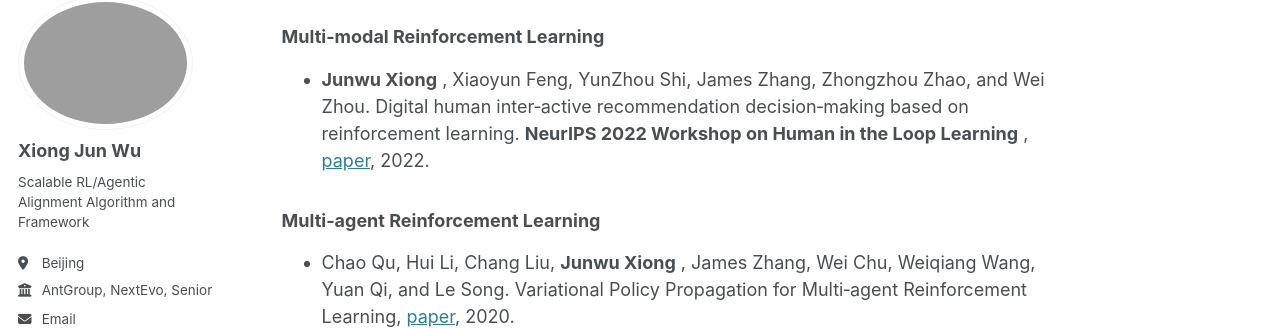
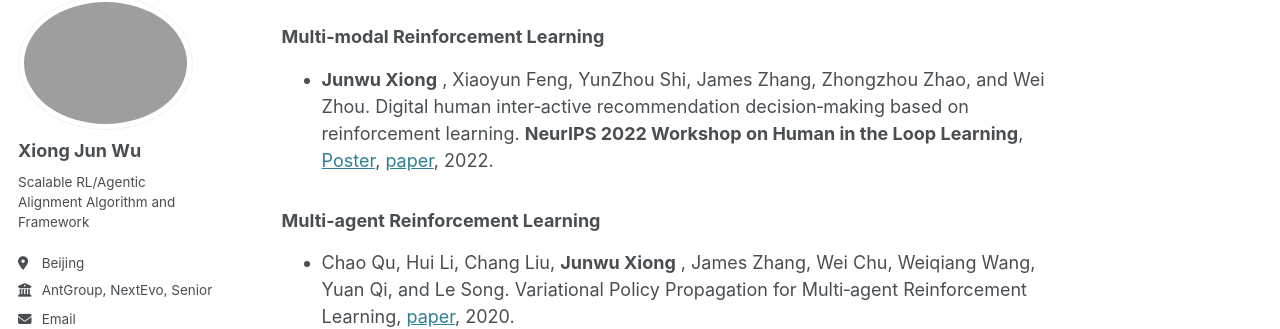
Before and after one commit to junwuxgi/junwuxgi.github.io, a Jekyll site: the page built from _pages/about.md, in a window 1280 px wide and 900 px high, scrolled down 2314 px. Shown: the part 110-439 px from the top of the window. Built offline with Jekyll 4.4.1, drawn with Linux system fonts in a browser that asks for light colours; some web fonts are replaced.

```diff
--- a/_pages/about.md
+++ b/_pages/about.md
@@ -55,7 +55,7 @@ redirect_from:
 
 ### **Multi-modal Reinforcement Learning**
 
-* **Junwu Xiong** , Xiaoyun Feng, YunZhou Shi, James Zhang, Zhongzhou Zhao, and Wei Zhou. Digital human inter‑active recommendation decision‑making based on reinforcement learning.  **NeurIPS 2022 Workshop on Human in the Loop Learning** , [paper](https://arxiv.org/abs/2210.10638), 2022.
+* **Junwu Xiong** , Xiaoyun Feng, YunZhou Shi, James Zhang, Zhongzhou Zhao, and Wei Zhou. Digital human inter‑active recommendation decision‑making based on reinforcement learning.  **NeurIPS 2022 Workshop on Human in the Loop Learning**, [Poster](https://neurips.cc/virtual/2022/64429), [paper](https://arxiv.org/abs/2210.10638), 2022.
 
 ### **Multi-agent Reinforcement Learning**
 
```
Also changed, not shown: _pages/papers_old.md (renamed from _pages/papers.md).
